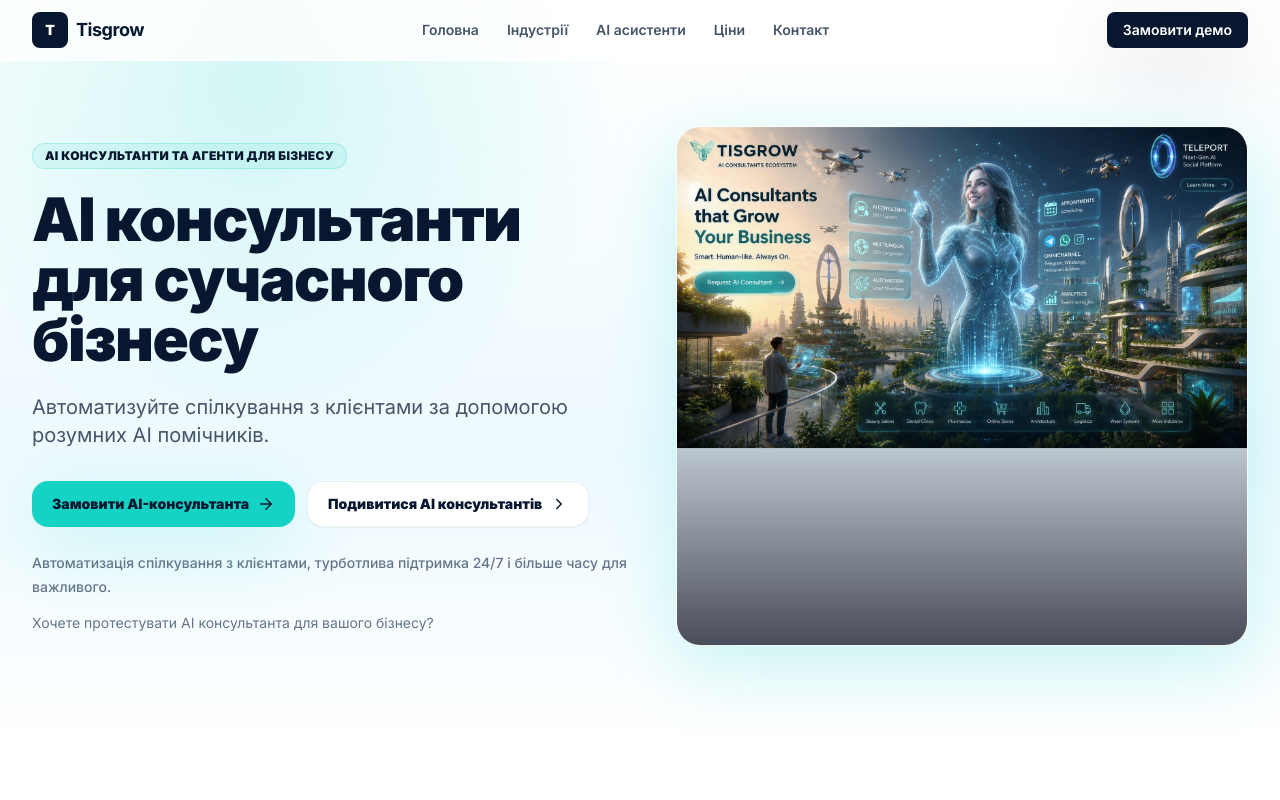
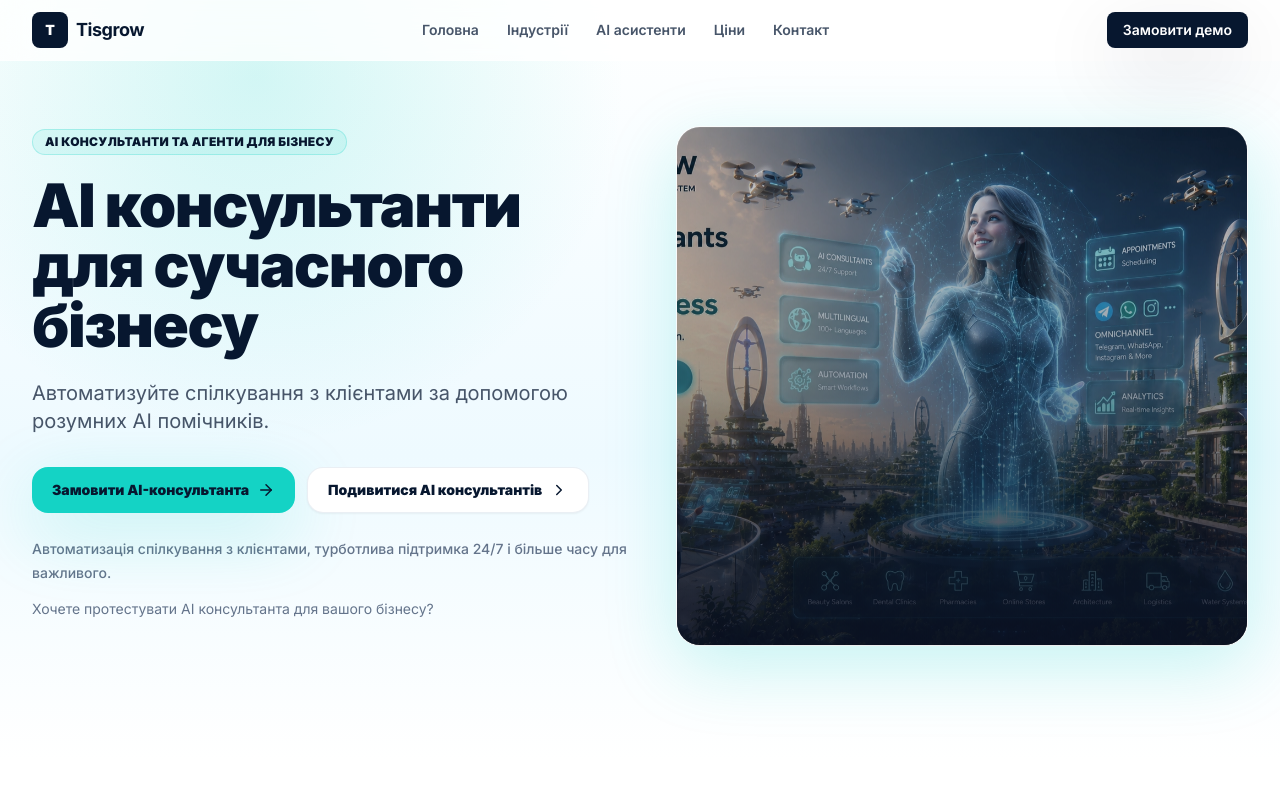
Before and after one commit to Ilya2055/tisgrow-website, a React (Vite) app: page / in a window 1280 px wide. Shown: the top 800 px of the page. Built offline with nearby package versions, Linux system fonts and the light colour scheme.

Commit message:
Fix desktop hero layout spacing

```diff
--- a/src/App.tsx
+++ b/src/App.tsx
@@ -359,14 +359,14 @@
 function HeroVisual() {
   return (
     <div className="relative mx-auto w-full max-w-xl animate-float lg:max-w-none">
-      <div className="relative overflow-hidden rounded-3xl border border-white/70 bg-slate-950/5 shadow-glow min-h-[380px] md:min-h-[520px]">
-        <picture className="block h-full w-full">
+      <div className="hero-visual-card min-h-[380px] md:min-h-[520px]">
+        <picture className="absolute inset-0 block h-full w-full">
           <source srcSet="/media/hero/hero-desktop.webp" media="(min-width: 768px)" />
           <source srcSet="/media/hero/hero-mobile.webp" media="(max-width: 767px)" />
           <img
             src="/media/hero/hero-desktop.webp"
             alt="Premium Tisgrow hero visual"
-            className="h-full w-full object-cover object-center"
+            className="block h-full w-full object-cover object-center"
             loading="eager"
           />
         </picture>
@@ -492,7 +492,7 @@
         </div>
       </div>
       <div className="absolute inset-0 -z-10 bg-[radial-gradient(circle_at_20%_10%,rgba(20,211,197,0.18),transparent_30%),linear-gradient(180deg,#ffffff_0%,#eefaff_60%,#ffffff_100%)]" />
-      <div className="mx-auto grid max-w-7xl items-center gap-12 px-4 pb-20 sm:px-6 lg:grid-cols-[1.02fr_0.98fr] lg:px-8 lg:pb-28">
+      <div className="mx-auto grid max-w-7xl items-start gap-12 px-4 pb-20 sm:px-6 lg:grid-cols-[1.02fr_0.98fr] lg:px-8 lg:pb-28">
         <div className="relative z-10 max-w-3xl">
           <span className="eyebrow">{copy.hero.eyebrow}</span>
           <h1 className="mt-5 text-4xl font-black leading-tight tracking-tight text-navy sm:text-5xl lg:text-6xl">
--- a/src/styles.css
+++ b/src/styles.css
@@ -352,6 +352,25 @@
     @apply border-aqua/60 bg-cyan-50 text-navy;
   }
 
+  .hero-visual-card {
+    @apply relative overflow-hidden rounded-3xl border border-white/70 bg-slate-950/5 shadow-glow;
+  }
+
+  .hero-visual-card::before {
+    content: "";
+    @apply absolute inset-0 pointer-events-none;
+    background:
+      radial-gradient(circle at 18% 18%, rgba(56, 189, 248, 0.16), transparent 24%),
+      radial-gradient(circle at 78% 78%, rgba(56, 189, 248, 0.1), transparent 18%);
+    mix-blend-mode: screen;
+  }
+
+  .hero-visual-card::after {
+    content: "";
+    @apply absolute inset-0 pointer-events-none;
+    background: linear-gradient(180deg, rgba(15, 23, 42, 0.22), rgba(15, 23, 42, 0.4) 48%, rgba(15, 23, 42, 0.6));
+  }
+
   .hero-animation-layer {
     @apply absolute inset-0 pointer-events-none overflow-hidden;
   }
```
